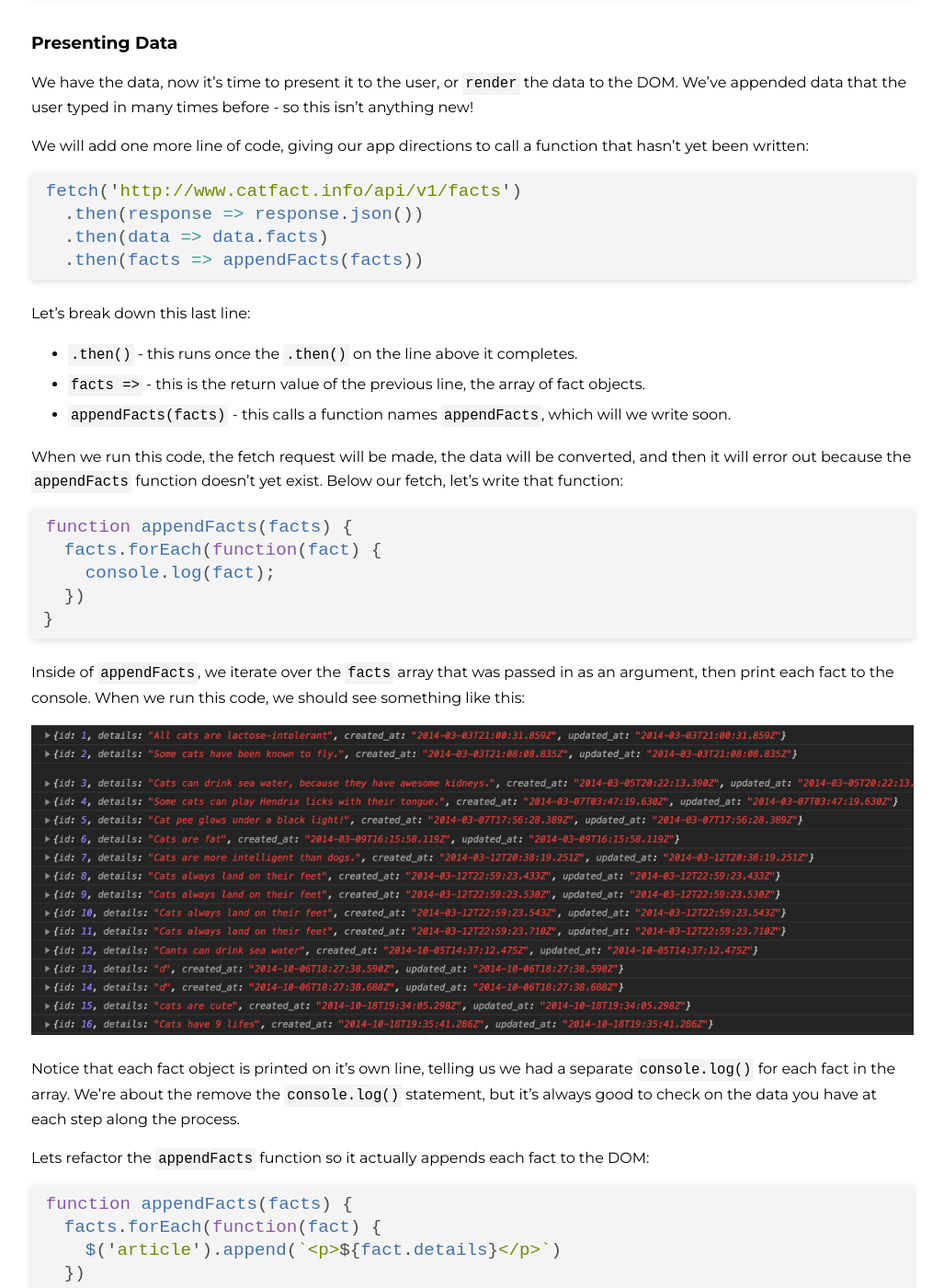
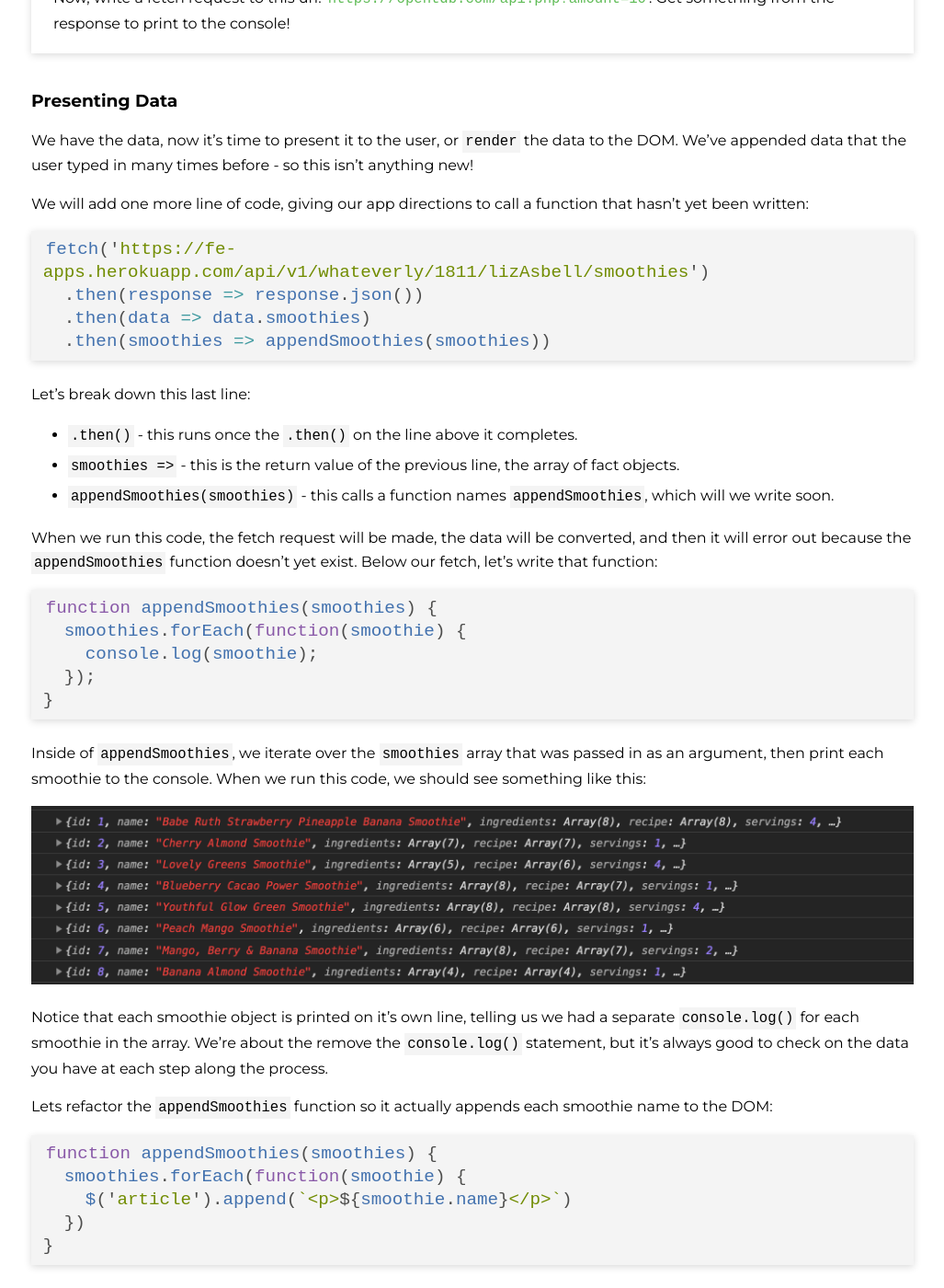
Before and after one commit to ameseee/kwk-curriculum-site, a Jekyll site: the page built from web-app/lessons/fetch-requests/index.md, in a window 1280 px wide and 1400 px high, scrolled down 3379 px. Shown: the whole window at 92% size, without its empty margins (126-1153 px from the left). Built offline with Jekyll 4.4.1, drawn with Linux system fonts in a browser that asks for light colours; nearby versions of some CDN libraries; some of the changed text lies outside the part shown.

Commit message:
Update Fetch Requests lesson to smoothies API since Cat Facts are down

````diff
--- a/web-app/lessons/fetch-requests/index.md
+++ b/web-app/lessons/fetch-requests/index.md
@@ -41,12 +41,12 @@ To fetch information from a JSON API, we will use the **Fetch API**. It is somet
 
 ### Getting Data
 
-Let's say we're trying to get a list of Cat Facts using the <a target="blank" href="http://www.catfact.info/">Cat Fact API</a>.
+Let's say we're trying to get a list of Smoothie Recipes using the <a target="blank" href="https://fe-apps.herokuapp.com/api/v1/whateverly/1811/lizAsbell/smoothies">this Smoothie API</a>.
 
 The fetch request would start with this line of code:
 
 ```javascript
-fetch('http://www.catfact.info/api/v1/facts')
+fetch('https://fe-apps.herokuapp.com/api/v1/whateverly/1811/lizAsbell/smoothies')
 ```
 
 This line asks the browser to make a request for the JSON that is available at the URL inside the `('')`.
@@ -54,7 +54,7 @@ This line asks the browser to make a request for the JSON that is available at t
 Now, if there is information there and we have permission to access it (which we do), it will return a `response.` The response won't be in a data format we can work with, so we need to write a line of code to get it into JSON:
 
 ```javascript
-fetch('http://www.catfact.info/api/v1/facts')
+fetch('https://fe-apps.herokuapp.com/api/v1/whateverly/1811/lizAsbell/smoothies')
   .then(response => response.json())
 ```
 
@@ -66,7 +66,7 @@ Let's break down this line:
 As of now, we are just assuming that there is data here, but we haven't seen it. Let's add a line to `console.log()` it to make sure we have something to work with.
 
 ```javascript
-fetch('http://www.catfact.info/api/v1/facts')
+fetch('https://fe-apps.herokuapp.com/api/v1/whateverly/1811/lizAsbell/smoothies')
   .then(response => response.json())
   .then(data => console.log(data))
 ```
@@ -79,20 +79,22 @@ Let's break down this new line of code:
 When we run this, we should see something like this in the dev tools console:
 
 ```
-> {page: 1, total: 1246, total_pages: 50, facts: Array(25)}
+> {smoothies: Array(40)}
 ```
 
-If we click on the arrow to the left of that object, then the arrow to the left of "facts", we'll see something like this:
+If we click on the arrow to the left of that object, then the arrow to the left of "smoothies", we'll see something like this:
 
 <img src="./assets/json-response.png">
 
-Sure enough, we have data! Since we only want the facts, we can use dot notation to access the facts from that data:
+Sure enough, we have data! We can use dot notation to access the smoothies from that data.
 
 ```javascript
-fetch('http://www.catfact.info/api/v1/facts')
+fetch('https://fe-apps.herokuapp.com/api/v1/whateverly/1811/lizAsbell/smoothies')
   .then(response => response.json())
-  .then(data => console.log(data.facts))
+  .then(data => console.log(data.smoothies))
 ```
+
+This `console.log()` looks suspiciously similar to the previous one - we just only had to click one of the little down arrows to see the data.
 
 <div class="try-it">
   <h2>Try It: Print Data to the console</h2>
@@ -107,39 +109,39 @@ We have the data, now it's time to present it to the user, or `render` the data
 We will add one more line of code, giving our app directions to call a function that hasn't yet been written:
 
 ```javascript
-fetch('http://www.catfact.info/api/v1/facts')
+fetch('https://fe-apps.herokuapp.com/api/v1/whateverly/1811/lizAsbell/smoothies')
   .then(response => response.json())
-  .then(data => data.facts)
-  .then(facts => appendFacts(facts))
+  .then(data => data.smoothies)
+  .then(smoothies => appendSmoothies(smoothies))
 ```
 
 Let's break down this last line:
 - `.then()` - this runs once the `.then()` on the line above it completes.
-- `facts =>` - this is the return value of the previous line, the array of fact objects.
-- `appendFacts(facts)` - this calls a function names `appendFacts`, which will we write soon.
+- `smoothies =>` - this is the return value of the previous line, the array of fact objects.
+- `appendSmoothies(smoothies)` - this calls a function names `appendSmoothies`, which will we write soon.
 
-When we run this code, the fetch request will be made, the data will be converted, and then it will error out because the `appendFacts` function doesn't yet exist. Below our fetch, let's write that function:
+When we run this code, the fetch request will be made, the data will be converted, and then it will error out because the `appendSmoothies` function doesn't yet exist. Below our fetch, let's write that function:
 
 ```javascript
-function appendFacts(facts) {
-  facts.forEach(function(fact) {
-    console.log(fact);
-  })
+function appendSmoothies(smoothies) {
+  smoothies.forEach(function(smoothie) {
+    console.log(smoothie);
+  });
 }
 ```
 
-Inside of `appendFacts`, we iterate over the `facts` array that was passed in as an argument, then print each fact to the console. When we run this code, we should see something like this:
+Inside of `appendSmoothies`, we iterate over the `smoothies` array that was passed in as an argument, then print each smoothie to the console. When we run this code, we should see something like this:
 
 <img src="./assets/print-each.png">
 
-Notice that each fact object is printed on it's own line, telling us we had a separate `console.log()` for each fact in the array. We're about the remove the `console.log()` statement, but it's always good to check on the data you have at each step along the process.
+Notice that each smoothie object is printed on it's own line, telling us we had a separate `console.log()` for each smoothie in the array. We're about the remove the `console.log()` statement, but it's always good to check on the data you have at each step along the process.
 
-Lets refactor the `appendFacts` function so it actually appends each fact to the DOM:
+Lets refactor the `appendSmoothies` function so it actually appends each smoothie name to the DOM:
 
 ```javascript
-function appendFacts(facts) {
-  facts.forEach(function(fact) {
-    $('article').append(`<p>${fact.details}</p>`)
+function appendSmoothies(smoothies) {
+  smoothies.forEach(function(smoothie) {
+    $('article').append(`<p>${smoothie.name}</p>`)
   })
 }
 ```
@@ -156,15 +158,15 @@ Now, we should see each fact in the browser! We did it!
 Remember, we can also add classes and IDs to the HTML element we append. Here's an example:
 
 ```javascript
-function appendFacts(facts) {
-  facts.forEach(function(fact) {
-    $('article').append(`<p class="cat-fact">${fact.details}</p>`)
+function appendSmoothies(smoothies) {
+  smoothies.forEach(function(smoothie) {
+    $('article').append(`<p class="smoothie-name">${smoothie.name}</p>`)
   })
 }
 ```
 
 ```css
-.cat-fact {
+.smoothie-name{
   background-color: teal;
 }
 ```
````
Also changed, not shown: web-app/lessons/fetch-requests/assets/json-response.png, web-app/lessons/fetch-requests/assets/print-each.png.
